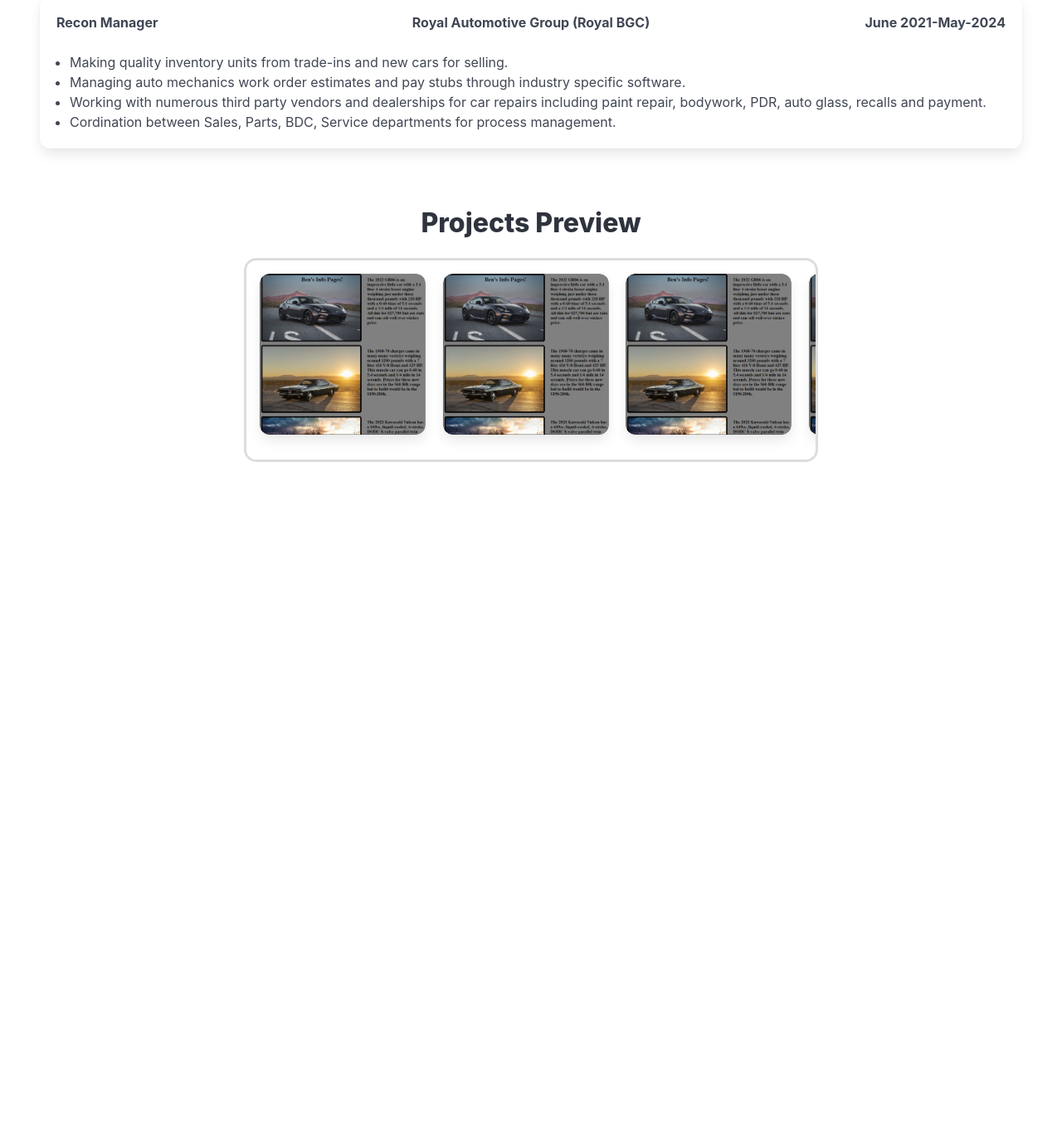
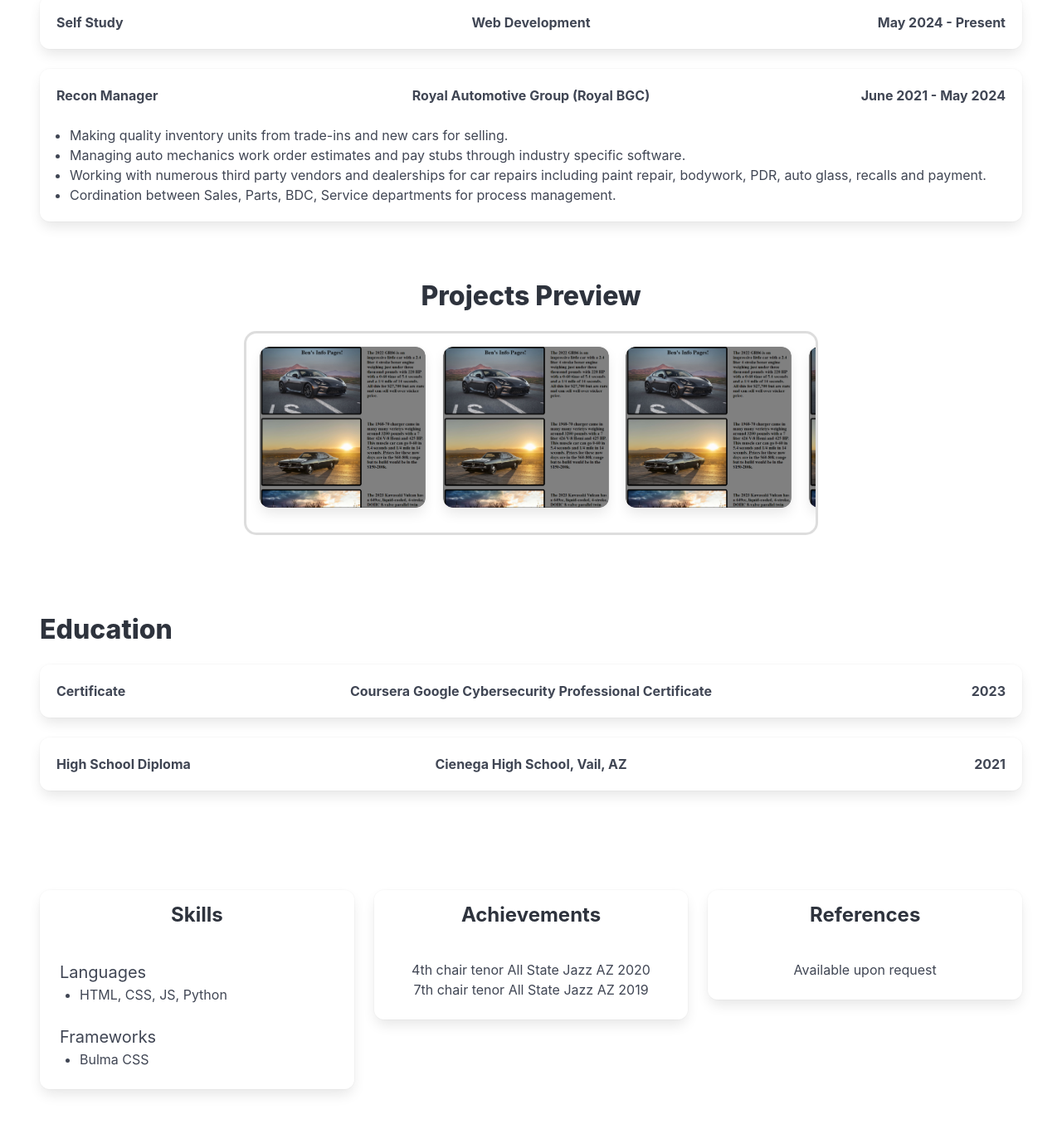
Before and after one commit to ben-olsen-haynie/Portfolio-Ben-Haynie, a plain HTML site: page Bulma/bulma.html in a window 1280 px wide. Shown: the part 645-2006 px from the top of the page at 83% size. Before the commit the page ends 1250 px from the top, so only its background shows below. Drawn offline with nearby package versions, Linux system fonts and the light colour scheme.

Commit message:
added education,skills,achievements,references sections

```diff
--- a/Bulma/bulma.html
+++ b/Bulma/bulma.html
@@ -31,9 +31,9 @@
       <div
         class="is-overlay has-text-right has-text-white mt-5 pt-6 pr-2 is-size-6-desktop is-size-7-mobile"
       >
-        <p class="pb-1">(520)-305-6185</p>
-        <p class="pb-1">benohaynie@gmail.com</p>
-        <p class="pb-1">
+        <p>(520)-305-6185</p>
+        <p>benohaynie@gmail.com</p>
+        <p>
           539 S. Sterling Vistas Way <br />
           Tucson AZ 85641
         </p>
@@ -45,12 +45,23 @@
       <h1 class="title is-3">Employment</h1>
       <div class="box">
         <div class="columns has-text-weight-bold">
-          <div class="column is-one-third">Recon Manager</div>
+          <div class="column is-one-third">Self Study</div>
           <div class="column is-one-third has-text-centered">
+            Web Development
+          </div>
+          <div class="column is-one-third has-text-right">
+            May 2024 - Present
+          </div>
+        </div>
+      </div>
+      <div class="box">
+        <div class="columns has-text-weight-bold">
+          <div class="column is-one-quarter">Recon Manager</div>
+          <div class="column is-two-quarter has-text-centered">
             Royal Automotive Group (Royal BGC)
           </div>
-          <div class="column is-one-third has-text-right">
-            June 2021-May-2024
+          <div class="column is-one-quarter has-text-right">
+            June 2021 - May 2024
           </div>
         </div>
         <ul class="pl-4" style="list-style: disc">
@@ -166,6 +177,71 @@
         </div>
       </div>
     </section>
+    <!-- EDUCATION -->
+    <section class="section">
+      <h1 class="title is-3">Education</h1>
+      <div class="box">
+        <div class="columns has-text-weight-bold">
+          <div class="column is-one-quarter">Certificate</div>
+          <div class="column has-text-centered is-two-quarter">
+            Coursera Google Cybersecurity Professional Certificate
+          </div>
+          <div class="column has-text-right is-one-quarter">2023</div>
+        </div>
+      </div>
+      <div class="box">
+        <div class="columns has-text-weight-bold">
+          <div class="column is-one-quarter">High School Diploma</div>
+          <div class="column is-two-quarter has-text-centered">
+            Cienega High School, Vail, AZ
+          </div>
+          <div class="column is-one-quarter has-text-right">2021</div>
+        </div>
+      </div>
+    </section>
+    <!-- SKILLS/ACHIEVEMENTS/REFERENCES -->
+    <section class="section">
+      <h1 class="title is-3"></h1>
+      <div class="columns">
+        <div class="column is-one-third">
+          <div class="card">
+            <div class="card-header-title is-size-4 is-centered">Skills</div>
+            <div class="card-content">
+              <h3 class="is-size-5">Languages</h3>
+              <ul class="pl-5" style="list-style-type: disc">
+                <li>HTML, CSS, JS, Python</li>
+              </ul>
+              <br />
+              <h3 class="is-size-5">Frameworks</h3>
+              <ul class="pl-5" style="list-style-type: disc">
+                <li>Bulma CSS</li>
+              </ul>
+            </div>
+          </div>
+        </div>
+        <div class="column is-two-third">
+          <div class="card">
+            <div class="card-header-title is-size-4 is-centered">
+              Achievements
+            </div>
+            <div class="card-content has-text-centered">
+              <p>4th chair tenor All State Jazz AZ 2020</p>
+              <p>7th chair tenor All State Jazz AZ 2019</p>
+            </div>
+          </div>
+        </div>
+        <div class="column is-one-third">
+          <div class="card">
+            <div class="card-header-title is-size-4 is-centered">
+              References
+            </div>
+            <div class="card-content has-text-centered">
+              <p>Available upon request</p>
+            </div>
+          </div>
+        </div>
+      </div>
+    </section>
   </body>
 </html>
 
```
